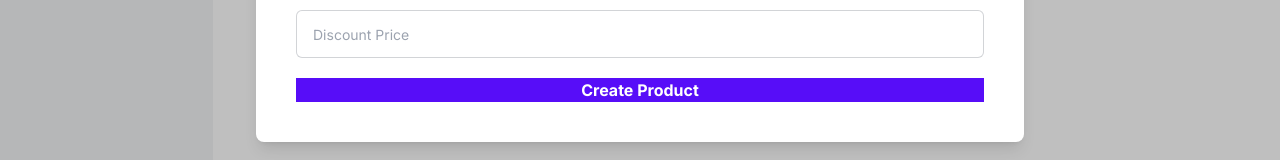
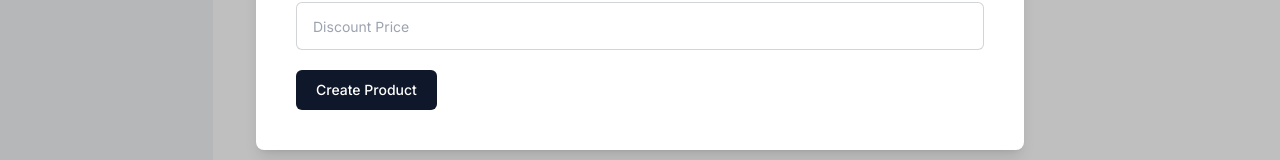
Before and after one commit to taherul77/REPLIQ-task-client, a Next.js app: page /dashboard/products in a window 1280 px wide. Both pictures are taken after a click on the button "Add new product". Shown: the part 532-692 px from the top of the page. Built offline with nearby package versions, Linux system fonts and the light colour scheme; no server answers.

Commit message:
update customer add button and product add button

```diff
--- a/app/dashboard/customers/page.js
+++ b/app/dashboard/customers/page.js
@@ -253,12 +253,12 @@ const Customers = () => {
 
                                         type="submit"
                                         className={
-                                            "w-full font-bold disabled:opacity-50 disabled:cursor-not-allowed bg-primary text-white"
+                                            "flex items-center rounded-md bg-slate-900 px-5 py-2.5 text-center text-sm font-medium text-white hover:bg-yellow-800"
                                         }
                                     >
                                         {isLoading ? (
                                             <div className="flex justify-center">
-                                                {/* <Spinnaker /> */}
+                                               ...
                                             </div>
                                         ) : (
                                             "Create Customer"
--- a/app/dashboard/products/page.js
+++ b/app/dashboard/products/page.js
@@ -270,7 +270,7 @@ const Products =  () => {
                                         disabled={isLoading}
                                         type="submit"
                                         className={
-                                            "w-full font-bold disabled:opacity-50 disabled:cursor-not-allowed bg-primary text-white"
+                                            "flex items-center rounded-md bg-slate-900 px-5 py-2.5 text-center text-sm font-medium text-white hover:bg-yellow-800"
                                         }
                                     >
                                         {isLoading ? (
```
